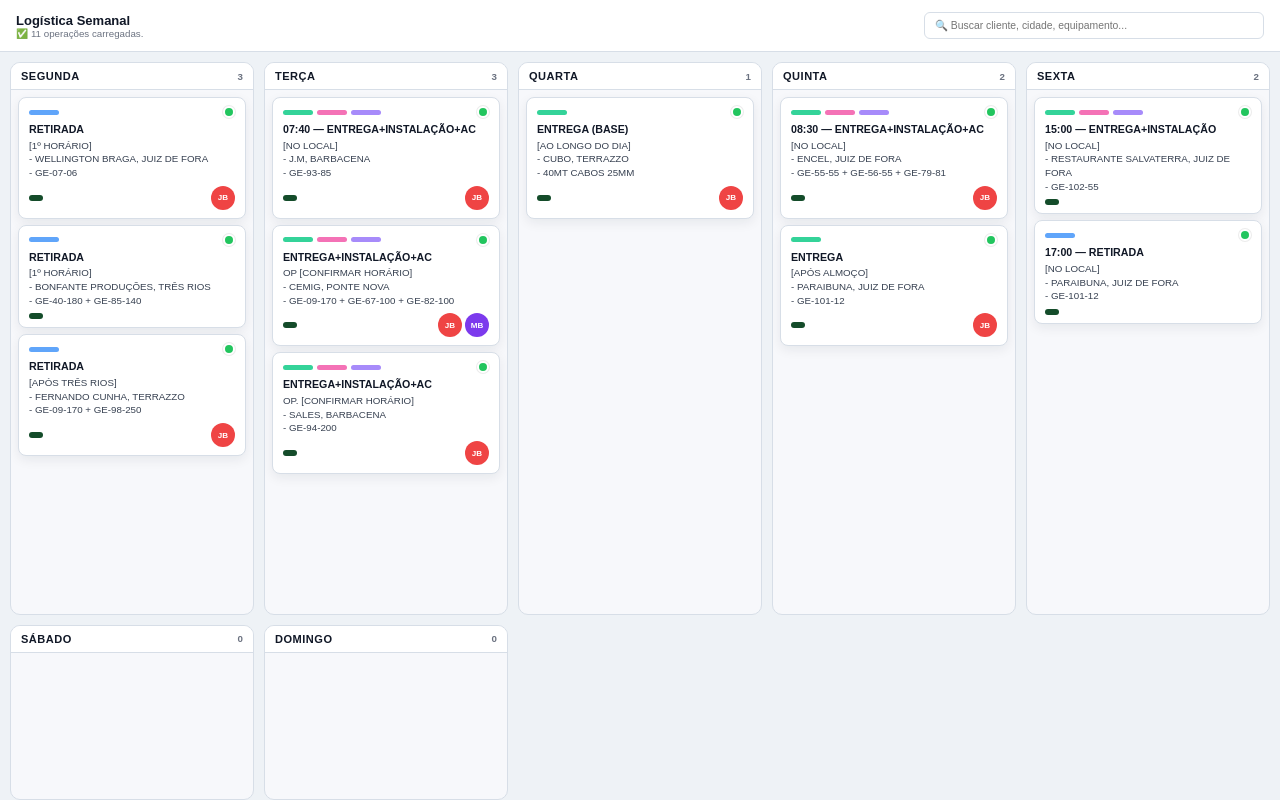
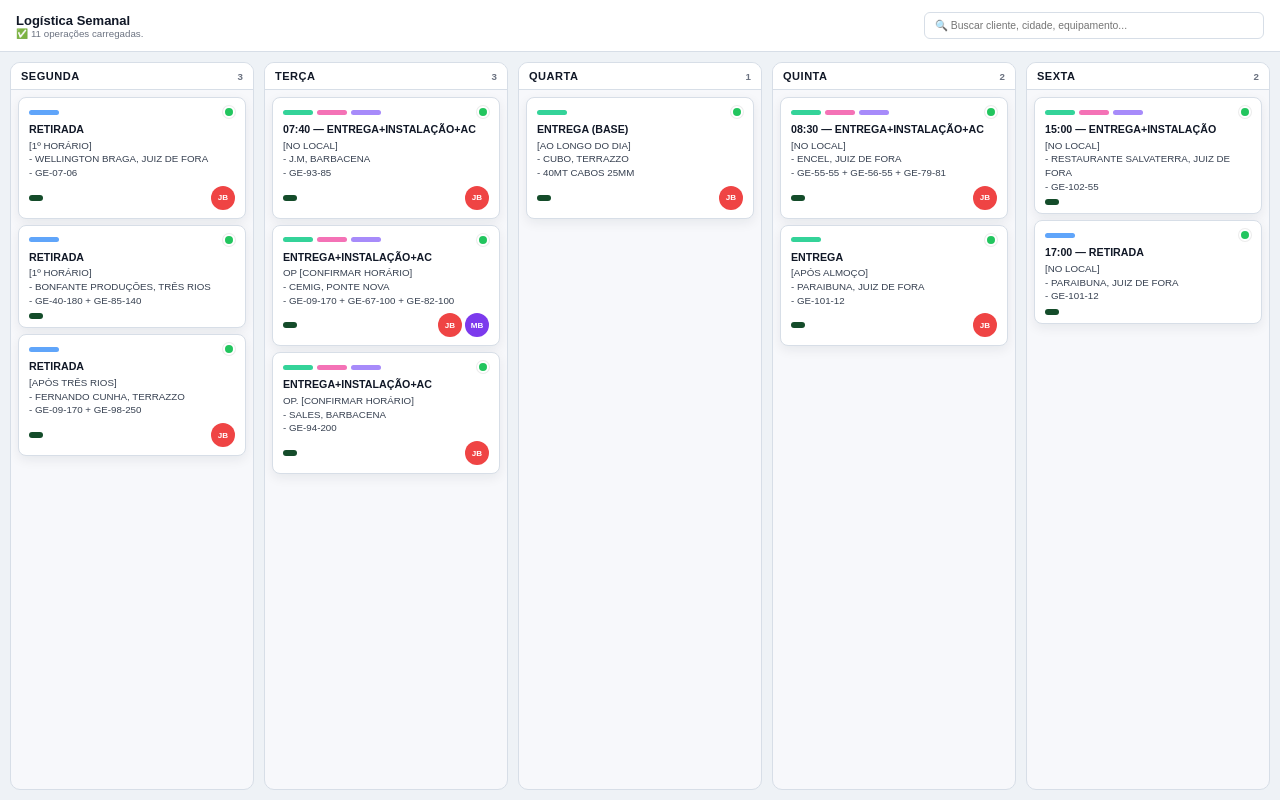
Before and after one commit to GitBeltLoc/Logistica-Beltloc, a plain HTML site: page index.html in a window 1280 px wide. Drawn offline with Linux system fonts and the light colour scheme.

Commit message:
Add files via upload

```diff
--- a/script.js
+++ b/script.js
@@ -6,8 +6,6 @@ const DIAS = [
   { id: 'quarta',  label: 'QUARTA'  },
   { id: 'quinta',  label: 'QUINTA'  },
   { id: 'sexta',   label: 'SEXTA'   },
-  { id: 'sabado',  label: 'SÁBADO'  },
-  { id: 'domingo', label: 'DOMINGO' },
 ];
 
 const DIA_MAP = {
@@ -16,8 +14,6 @@ const DIA_MAP = {
   'quarta': 'quarta', 'qua': 'quarta',
   'quinta': 'quinta', 'qui': 'quinta',
   'sexta': 'sexta', 'sex': 'sexta',
-  'sabado': 'sabado', 'sábado': 'sabado', 'sab': 'sabado', 'sáb': 'sabado',
-  'domingo': 'domingo', 'dom': 'domingo',
 };
 
 let allItems = [];
@@ -31,10 +27,8 @@ document.addEventListener('DOMContentLoaded', () => {
   });
 });
 
-// ── CARREGAMENTO ──────────────────────────────────────────
 function loadCSV() {
   setStatus('Carregando dados...');
-
   fetch(CSV_URL + '?nocache=' + Date.now())
     .then(res => {
       if (!res.ok) throw new Error('HTTP ' + res.status);
@@ -51,17 +45,13 @@ function loadCSV() {
     });
 }
 
-// ── PARSER CSV ────────────────────────────────────────────
 function parseCSV(raw) {
-  // Remove BOM
   const text = raw.replace(/^\uFEFF/, '').trim();
   const lines = text.split(/\r?\n/);
   if (lines.length < 2) return [];
 
-  // Detecta delimitador
   const first = lines[0];
   const delim = (first.split(';').length > first.split(',').length) ? ';' : ',';
-
   const headers = first.split(delim).map(h => normalize(h));
   const items = [];
 
@@ -94,7 +84,6 @@ function parseCSV(raw) {
   return items;
 }
 
-// Divide linha respeitando aspas
 function splitLine(line, delim) {
   const cols = [];
   let cur = '', inQ = false;
@@ -123,7 +112,6 @@ function toMin(hhmm) {
   return m ? +m[1] * 60 + +m[2] : 9999;
 }
 
-// ── RENDER ────────────────────────────────────────────────
 function buildBoard() {
   const board = document.getElementById('board');
   board.innerHTML = '';
@@ -164,7 +152,6 @@ function makeCard(it) {
   const tpl = document.getElementById('tpl-card');
   const card = tpl.content.firstElementChild.cloneNode(true);
 
-  // Barrinhas coloridas
   const labelsEl = card.querySelector('.labels');
   getColors(it.tipo).forEach(c => {
     const bar = document.createElement('div');
@@ -173,27 +160,21 @@ function makeCard(it) {
     labelsEl.appendChild(bar);
   });
 
-  // Status dot
   const dot = card.querySelector('.status-dot');
-  const st = getStatus(it.status);
-  dot.classList.add('status-' + st);
+  dot.classList.add('status-' + getStatus(it.status));
   dot.title = it.status;
 
-  // Título
   card.querySelector('.card-title').textContent =
     (it.hora ? it.hora + ' — ' : '') + (it.tipo || 'Sem tipo');
 
-  // Descrição
   const lines = [];
   if (it.obs)     lines.push(it.obs);
   if (it.cliente || it.cidade) lines.push('- ' + [it.cliente, it.cidade].filter(Boolean).join(', '));
   if (it.equip)   lines.push('- ' + it.equip);
   card.querySelector('.card-desc').textContent = lines.join('\n');
 
-  // Chip data (oculto por padrão)
   card.querySelector('.chip-date').hidden = true;
 
-  // Avatares técnicos
   const avatars = card.querySelector('.avatars');
   it.tecs.slice(0, 4).forEach((t, i) => {
     const av = document.createElement('div');
@@ -207,7 +188,6 @@ function makeCard(it) {
   return card;
 }
 
-// ── HELPERS VISUAIS ───────────────────────────────────────
 function getColors(tipo) {
   const t = normalize(tipo);
   const c = [];
--- a/style.css
+++ b/style.css
@@ -29,7 +29,6 @@ html, body {
   overflow: hidden;
 }
 
-/* HEADER */
 .app-header {
   display: flex;
   justify-content: space-between;
@@ -70,9 +69,8 @@ html, body {
   box-shadow: 0 0 0 3px rgba(59,130,246,0.15);
 }
 
-/* BOARD */
 .board-wrap {
-  padding: 10px 10px 0;
+  padding: 10px 10px 10px;
   height: calc(100vh - 52px);
   overflow: hidden;
 }
@@ -84,7 +82,6 @@ html, body {
   height: 100%;
 }
 
-/* COLUNAS */
 .col {
   background: var(--col-bg);
   border: 1px solid var(--col-border);
@@ -131,7 +128,6 @@ html, body {
 .col-body::-webkit-scrollbar-track { background: transparent; }
 .col-body::-webkit-scrollbar-thumb { background: #cbd5e1; border-radius: 4px; }
 
-/* CARDS */
 .card {
   background: var(--card);
   border: 1px solid var(--card-border);
```
